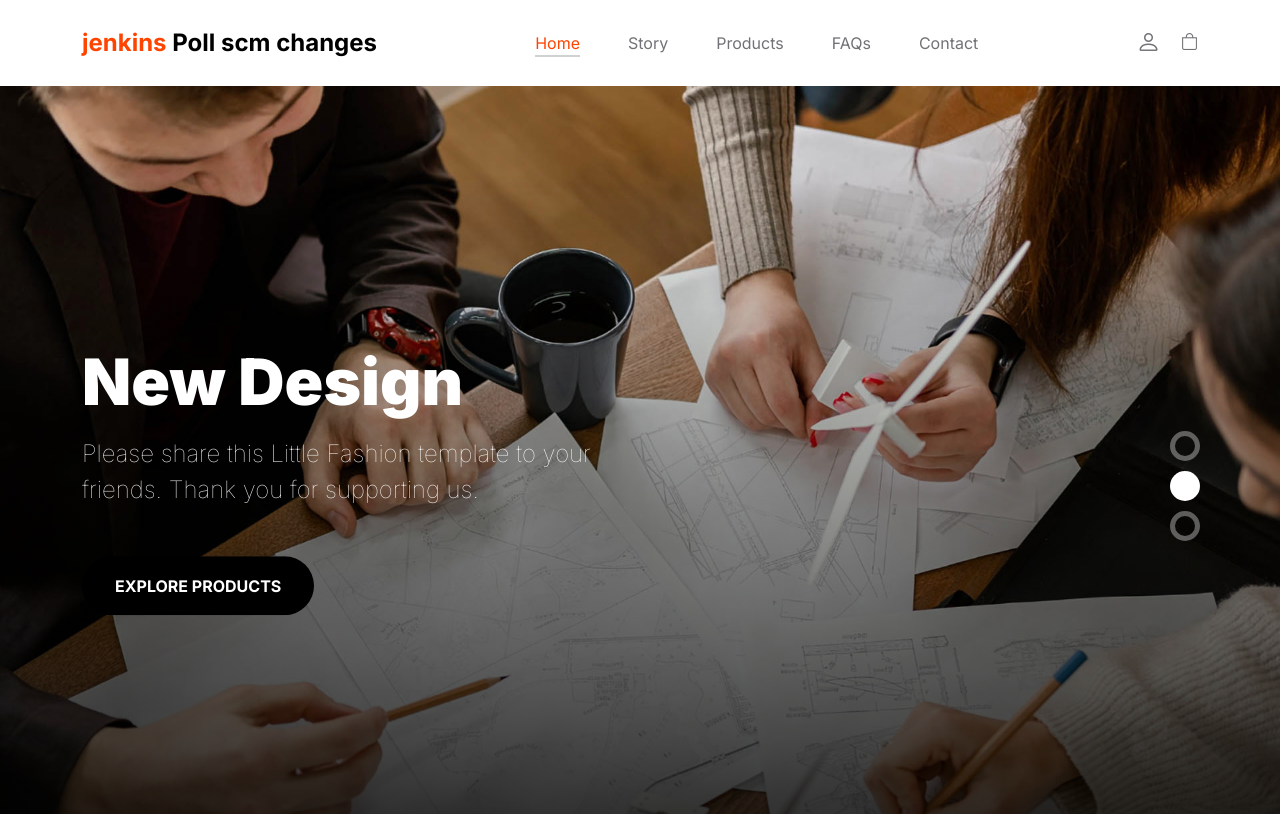
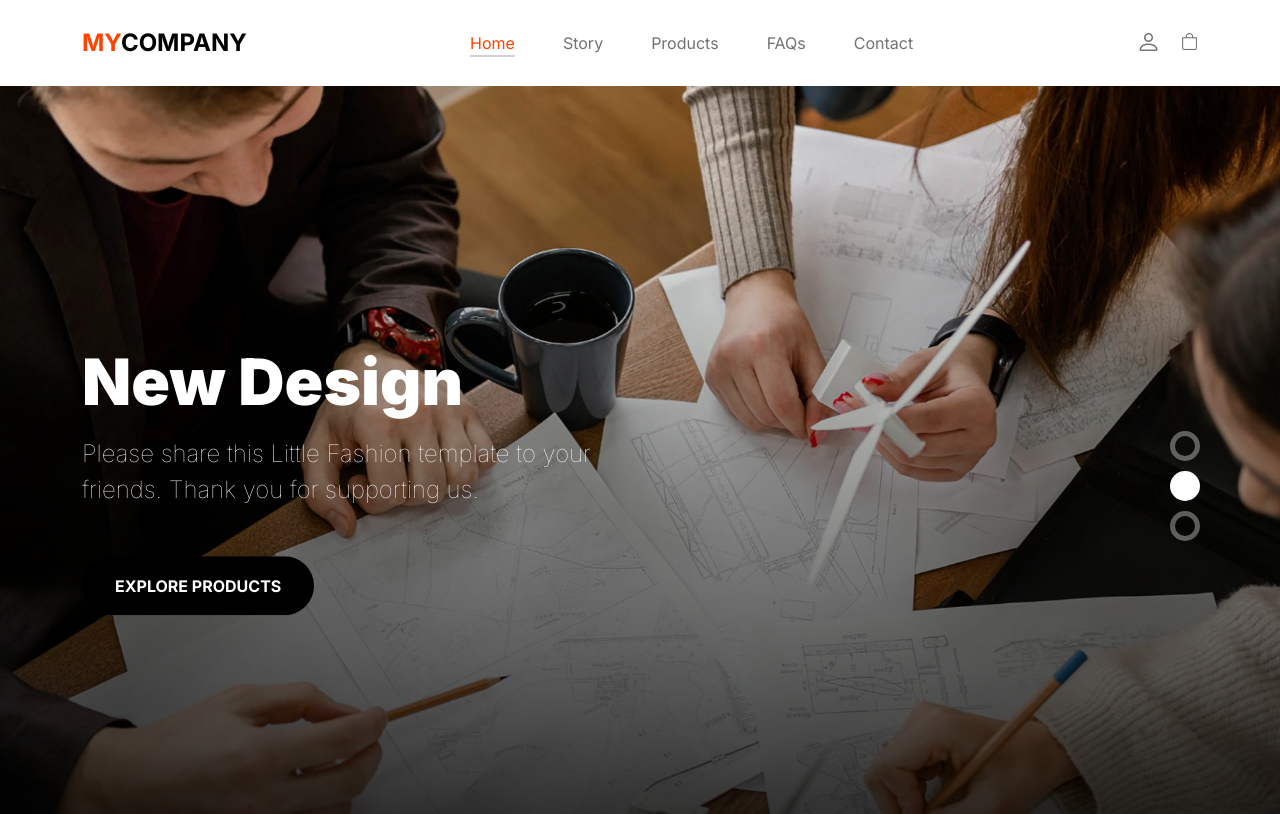
Before and after one commit to vaibhav208/test12, a plain HTML site: page index.html in a window 1280 px wide. Shown: the top 814 px of the page. Drawn offline with Linux system fonts and the light colour scheme.

Commit message:
Update index.html

```diff
--- a/index.html
+++ b/index.html
@@ -48,7 +48,7 @@ https://www.tooplate.com/view/2127-little-fashion
                     </button>
 
                     <a class="navbar-brand" href="index.html">
-                        <strong><span> jenkins</span> Poll scm changes</strong>
+                        <strong><span> MY</span>COMPANY </strong>
                     </a>
 
                     <div class="d-lg-none">
```
